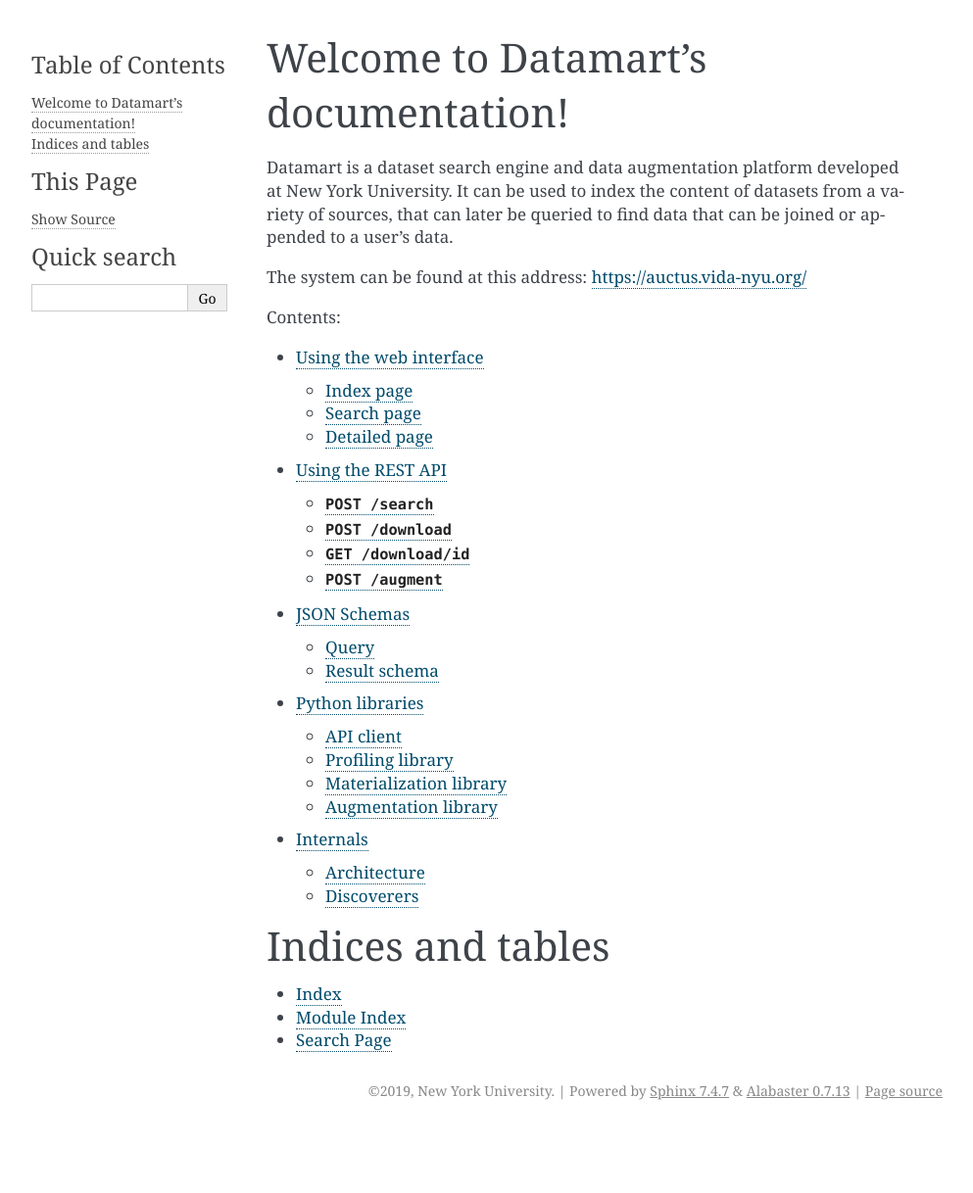
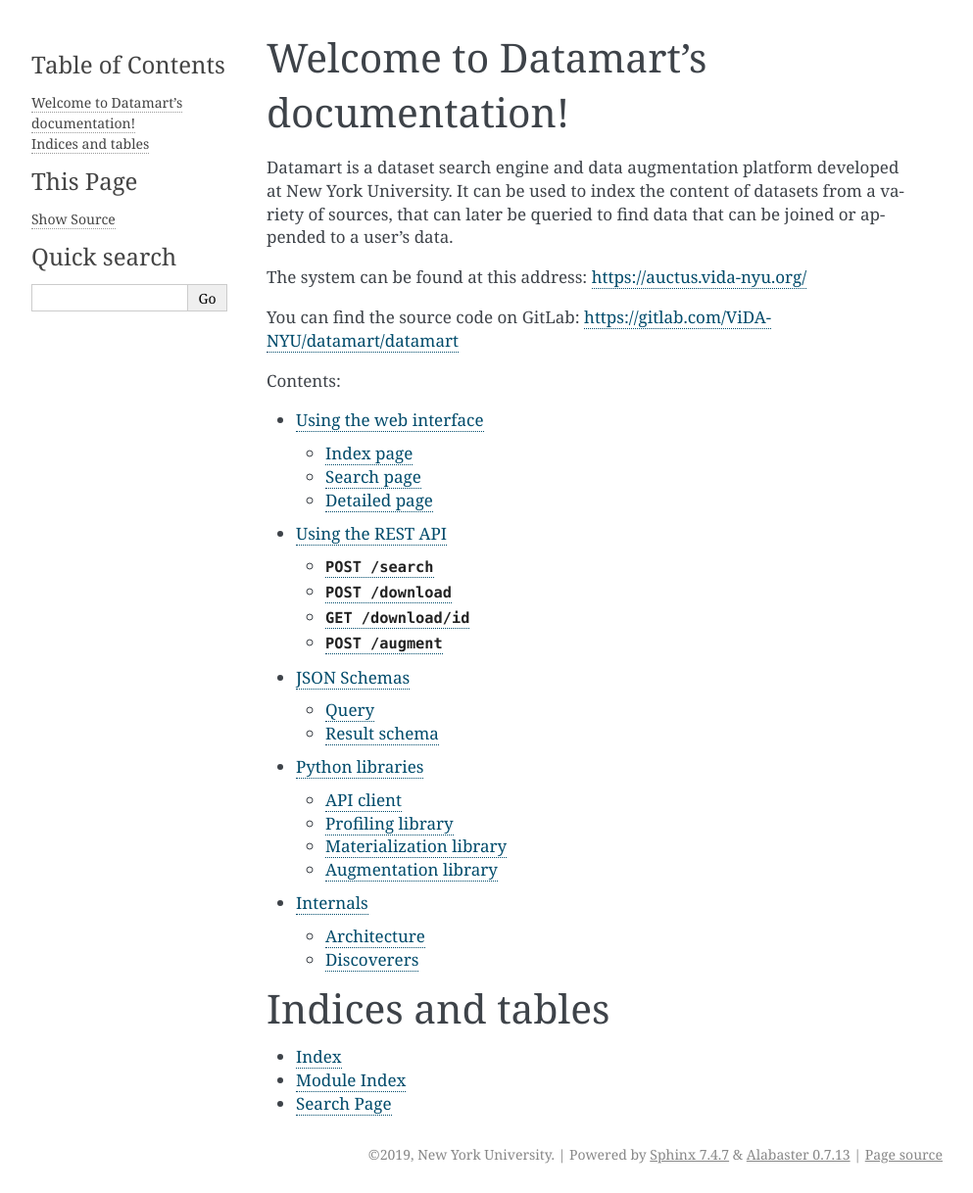
Before and after one commit to VIDA-NYU/auctus, a Sphinx documentation site: the page built from docs/index.rst, in a window 1280 px wide. Shown: the whole page at 98% size, without its empty margins (148-1141 px from the left). Built offline with Sphinx 7.4.7, drawn with Linux system fonts in a browser that asks for light colours; the version number is read from the project's files by our own code; before the commit the page ends 1153 px from its top, so only the background shows below that.

Commit message:
DOC: Add link to code repository in index

```diff
--- a/docs/index.rst
+++ b/docs/index.rst
@@ -4,6 +4,8 @@
 Datamart is a dataset search engine and data augmentation platform developed at New York University. It can be used to index the content of datasets from a variety of sources, that can later be queried to find data that can be joined or appended to a user's data.
 
 The system can be found at this address: https://auctus.vida-nyu.org/
+
+You can find the source code on GitLab: https://gitlab.com/ViDA-NYU/datamart/datamart
 
 ..  toctree::
     :maxdepth: 2
```
